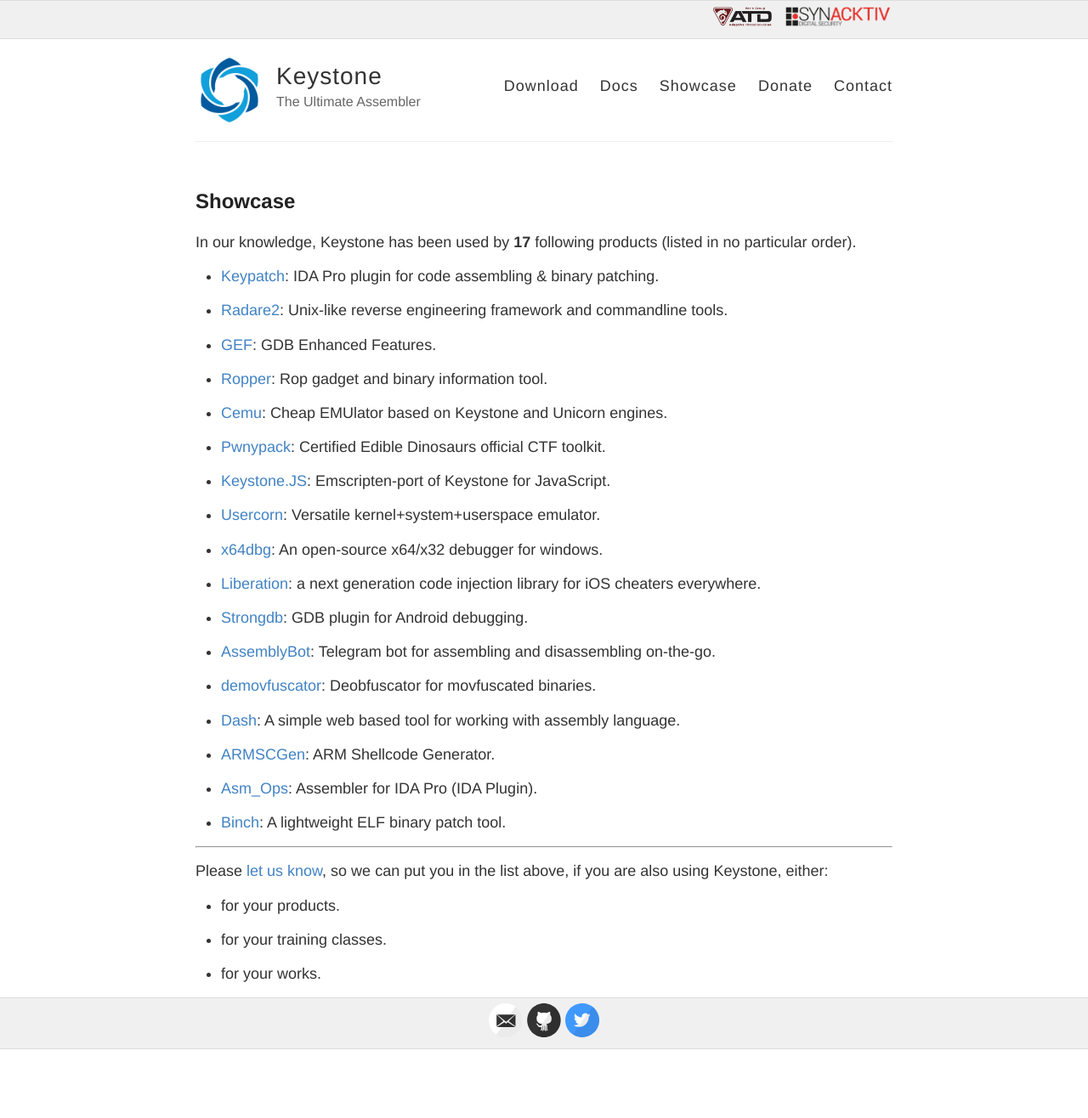
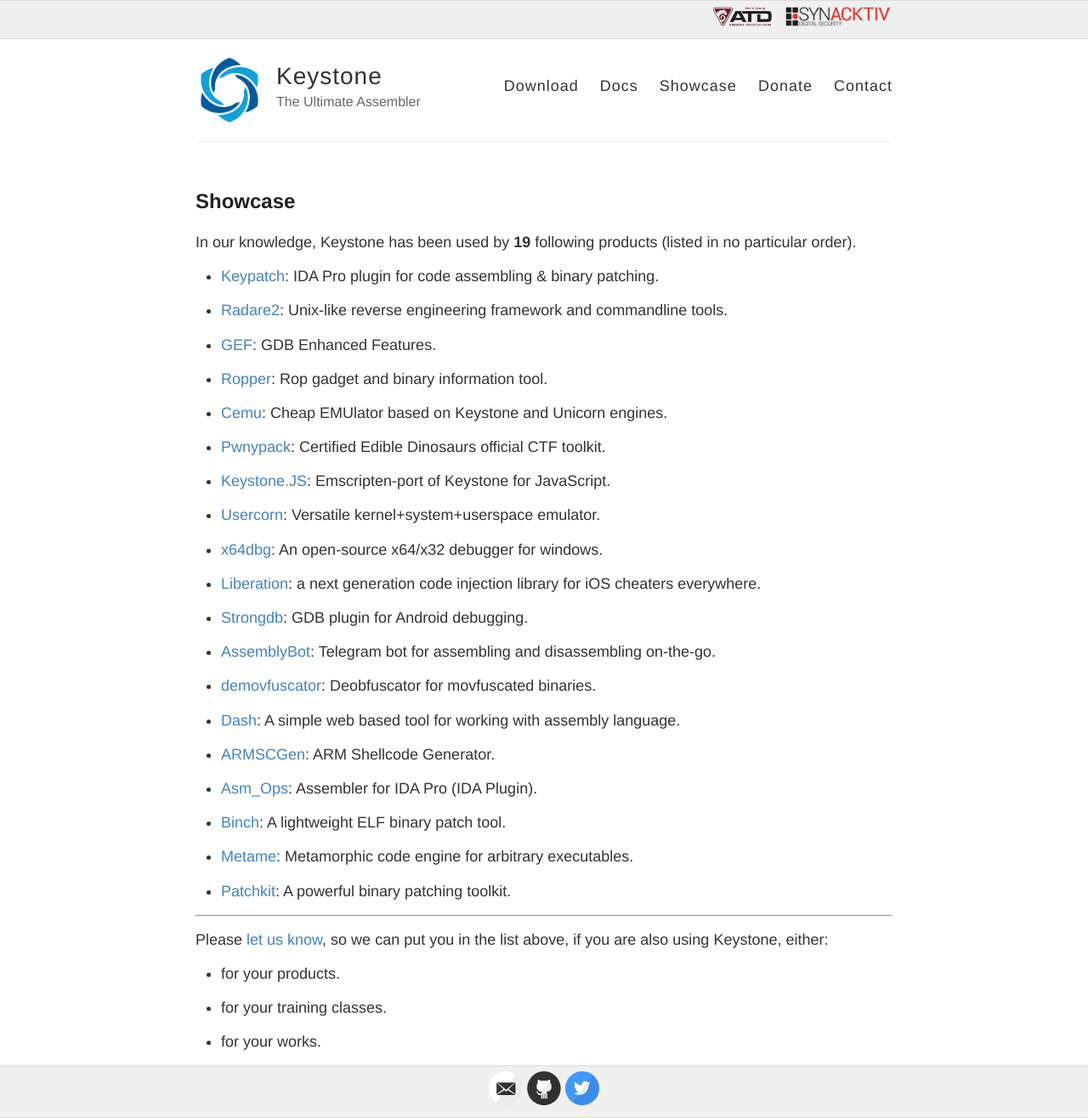
Before and after one commit to keystone-engine/keystone-engine.github.io, a Jekyll site: the page built from showcase.md, in a window 1280 px wide. Shown: the whole page at 85% size. Built offline with Jekyll 4.4.1, drawn with Linux system fonts in a browser that asks for light colours; before the commit the page ends 1235 px from its top, so only the background shows below that.

Commit message:
showcase

```diff
--- a/showcase.md
+++ b/showcase.md
@@ -6,7 +6,7 @@
 
 ## Showcase
 
-In our knowledge, Keystone has been used by **17** following products (listed in no particular order).
+In our knowledge, Keystone has been used by **19** following products (listed in no particular order).
 
 - [Keypatch](http://keystone-engine.org/keypatch): IDA Pro plugin for code assembling & binary patching.
 
@@ -42,6 +42,10 @@
 
 - [Binch](https://github.com/tunz/binch): A lightweight ELF binary patch tool.
 
+- [Metame](https://github.com/a0rtega/metame): Metamorphic code engine for arbitrary executables.
+
+- [Patchkit](https://github.com/lunixbochs/patchkit): A powerful binary patching toolkit.
+
 ---
 
 Please [let us know](/contact/), so we can put you in the list above, if you are also using Keystone, either:
```
